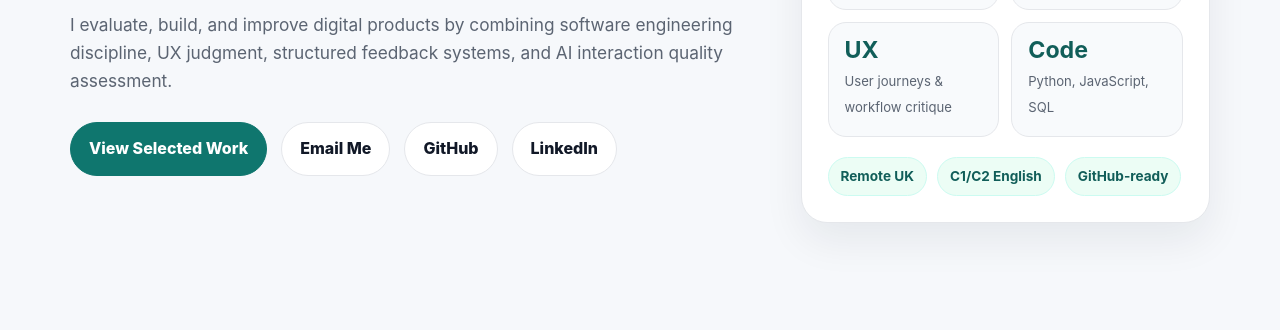
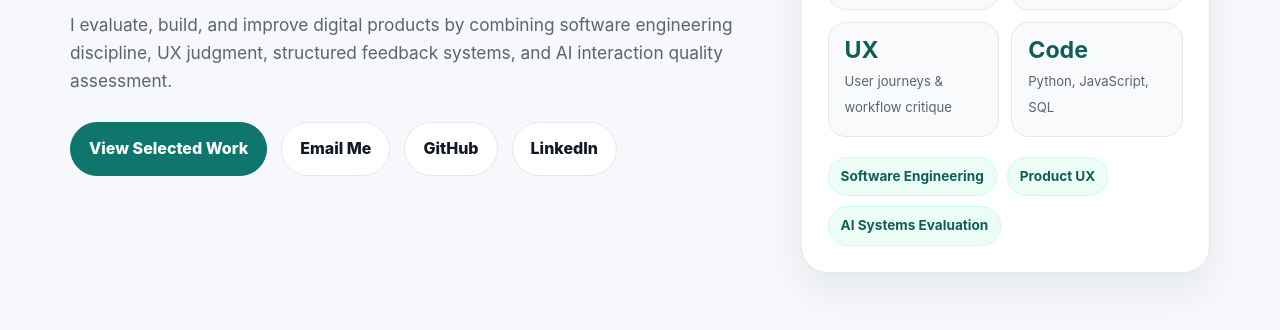
Before and after one commit to rilwanolajidebuari/rilwanolajidebuari.github.io, a plain HTML site: page index.html in a window 1280 px wide. Shown: the part 455-785 px from the top of the page. Drawn offline with Linux system fonts and the light colour scheme.

Commit message:
Update index.html
Refine portfolio snapshot section

```diff
--- a/index.html
+++ b/index.html
@@ -410,9 +410,9 @@
             <div class="stat"><strong>Code</strong><small>Python, JavaScript, SQL</small></div>
           </div>
           <div class="pill-row">
-            <span class="pill">Remote UK</span>
-            <span class="pill">C1/C2 English</span>
-            <span class="pill">GitHub-ready</span>
+            <span class="pill">Software Engineering</span>
+            <span class="pill">Product UX</span>
+            <span class="pill">AI Systems Evaluation</span>
           </div>
         </aside>
       </div>
```
